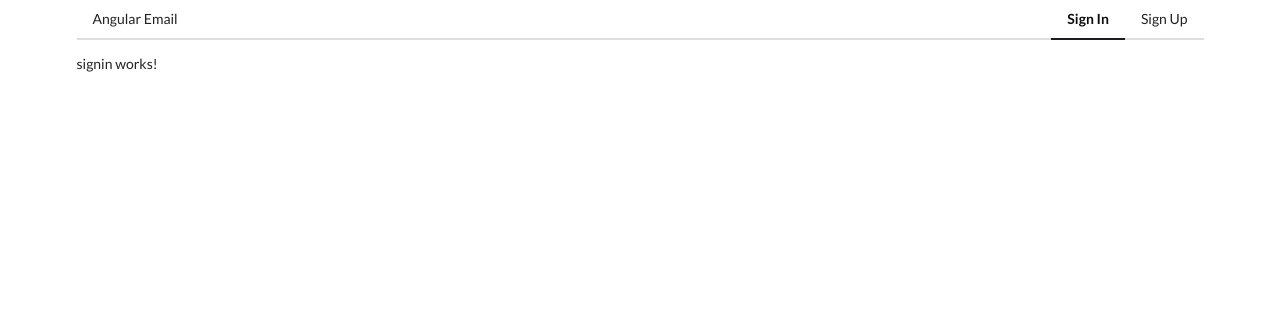
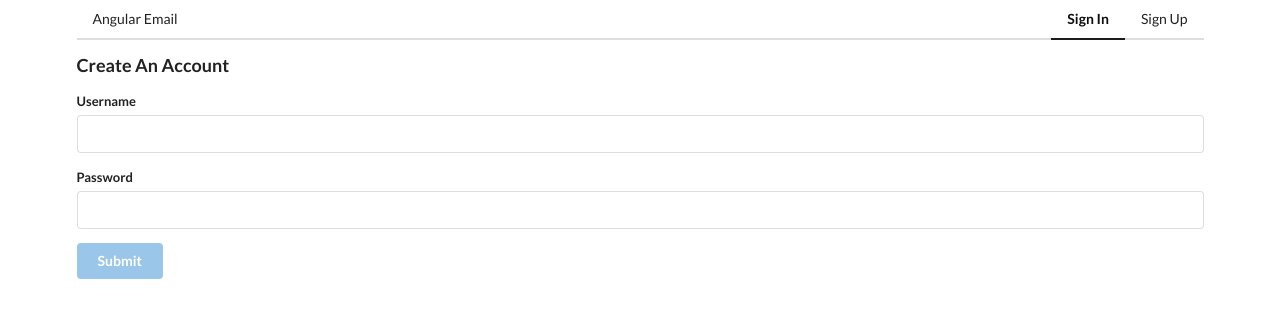
Before and after one commit to mtedone/angular-email-client, an Angular app: page / in a window 1280 px wide. Shown: the top 318 px of the page. Built offline with nearby package versions, Linux system fonts and the light colour scheme; no server answers.

Commit message:
Implement signin functionality

```diff
--- a/src/app/auth/auth-http-interceptor.ts
+++ b/src/app/auth/auth-http-interceptor.ts
@@ -7,7 +7,7 @@ import {
   HttpEventType,
 } from '@angular/common/http';
 import { Observable } from 'rxjs';
-import { tap } from 'rxjs/operators';
+import { tap, filter } from 'rxjs/operators';
 
 @Injectable()
 export class AuthHttpInterceptor implements HttpInterceptor {
@@ -19,12 +19,6 @@ export class AuthHttpInterceptor implements HttpInterceptor {
       withCredentials: true,
     });
 
-    return next.handle(modifiedReq).pipe(
-      tap((val) => {
-        if (val.type === HttpEventType.Response) {
-          console.log('Got a response', val);
-        }
-      })
-    );
+    return next.handle(modifiedReq);
   }
 }
--- a/src/app/auth/auth-routing.module.ts
+++ b/src/app/auth/auth-routing.module.ts
@@ -3,10 +3,16 @@ import { Routes, RouterModule } from '@angular/router';
 
 import { SigninComponent } from './signin/signin.component';
 import { SignupComponent } from './signup/signup.component';
+import { SignoutComponent } from './signout/signout.component';
+
 const routes: Routes = [
   {
     path: 'signup',
     component: SignupComponent,
+  },
+  {
+    path: 'signout',
+    component: SignoutComponent,
   },
   {
     path: '',
--- a/src/app/auth/auth.module.ts
+++ b/src/app/auth/auth.module.ts
@@ -6,9 +6,10 @@ import { AuthRoutingModule } from './auth-routing.module';
 import { SigninComponent } from './signin/signin.component';
 import { SignupComponent } from './signup/signup.component';
 import { SharedModule } from '../shared/shared.module';
+import { SignoutComponent } from './signout/signout.component';
 
 @NgModule({
-  declarations: [SigninComponent, SignupComponent],
+  declarations: [SigninComponent, SignupComponent, SignoutComponent],
   imports: [CommonModule, AuthRoutingModule, ReactiveFormsModule, SharedModule],
 })
 export class AuthModule {}
--- a/src/app/auth/auth.service.ts
+++ b/src/app/auth/auth.service.ts
@@ -13,7 +13,17 @@ interface SignupCredentials {
   passwordConfirmation: string;
 }
 
+interface SigninCredentials {
+  username: string;
+  password: string;
+}
+
 interface SignupResponse {
+  username: string;
+}
+
+interface SignedInResponse {
+  authenticated: boolean;
   username: string;
 }
 
@@ -47,9 +57,27 @@ export class AuthService {
   }
 
   checkAuth() {
-    return this.http.get(`${this.baseUrl}/auth/signedin`).pipe(
-      tap((response) => {
-        console.log(response);
+    return this.http
+      .get<SignedInResponse>(`${this.baseUrl}/auth/signedin`)
+      .pipe(
+        tap(({ authenticated }) => {
+          this.signedIn$.next(authenticated);
+        })
+      );
+  }
+
+  signin(credentials: SigninCredentials) {
+    return this.http.post(`${this.baseUrl}/auth/signin`, credentials).pipe(
+      tap(() => {
+        this.signedIn$.next(true);
+      })
+    );
+  }
+
+  signout() {
+    return this.http.post(`${this.baseUrl}/auth/signout`, {}).pipe(
+      tap((val) => {
+        this.signedIn$.next(false);
       })
     );
   }
--- a/src/app/auth/signin/signin.component.css
+++ b/src/app/auth/signin/signin.component.css
@@ -0,0 +1,3 @@
+.basic.label {
+  margin-bottom: 0.25rem;
+}
--- a/src/app/auth/signin/signin.component.html
+++ b/src/app/auth/signin/signin.component.html
@@ -1 +1,27 @@
-<p>signin works!</p>
+<h3>Create An Account</h3>
+<form [formGroup]="authForm" class="ui form" (ngSubmit)="onSubmit()">
+  <app-input
+    label="Username"
+    [control]="authForm.get('username')"
+    inputType="text"
+  ></app-input>
+  <app-input
+    label="Password"
+    [control]="authForm.get('password')"
+    inputType="password"
+  ></app-input>
+
+  <div class="ui red basic label" *ngIf="authForm.errors">
+    <p *ngIf="authForm.errors.noConnection">
+      No internet connection detected, failed to sign in
+    </p>
+    <p *ngIf="authForm.errors.unknownError">Failed to sign in</p>
+    <p *ngIf="authForm.errors.credentials">Invalid login information</p>
+  </div>
+
+  <div>
+    <button class="ui submit button primary" [disabled]="authForm.invalid">
+      Submit
+    </button>
+  </div>
+</form>
--- a/src/app/auth/signin/signin.component.ts
+++ b/src/app/auth/signin/signin.component.ts
@@ -1,15 +1,57 @@
 import { Component, OnInit } from '@angular/core';
+import { FormGroup, FormControl, Validators } from '@angular/forms';
+import { AuthService } from '../auth.service';
 
 @Component({
   selector: 'app-signin',
   templateUrl: './signin.component.html',
-  styleUrls: ['./signin.component.css']
+  styleUrls: ['./signin.component.css'],
 })
 export class SigninComponent implements OnInit {
+  authForm = new FormGroup({
+    username: new FormControl('', [
+      Validators.required,
+      Validators.minLength(3),
+      Validators.maxLength(20),
+      Validators.pattern(/^[a-z0-9]+$/),
+    ]),
+    password: new FormControl('', [
+      Validators.required,
+      Validators.minLength(4),
+      Validators.maxLength(20),
+    ]),
+  });
 
-  constructor() { }
+  constructor(private authService: AuthService) {}
 
-  ngOnInit(): void {
+  ngOnInit(): void {}
+
+  onSubmit() {
+    if (this.authForm.invalid) {
+      return;
+    }
+
+    this.authService.signin(this.authForm.value).subscribe({
+      next: (response) => {
+        //Navigate to some other route
+      },
+
+      error: (err) => {
+        console.log('An error occurred during signin:', err);
+
+        const { error } = err;
+
+        if (!err.status) {
+          this.authForm.setErrors({
+            noConnection: true,
+          });
+          return;
+        }
+
+        if (error.username || error.password) {
+          this.authForm.setErrors({ credentials: true });
+        }
+      },
+    });
   }
-
 }
--- /dev/null
+++ b/src/app/auth/signout/signout.component.html
@@ -0,0 +1 @@
+<h1>Signing you out...</h1>
--- /dev/null
+++ b/src/app/auth/signout/signout.component.ts
@@ -0,0 +1,18 @@
+import { Component, OnInit } from '@angular/core';
+import { AuthService } from '../auth.service';
+import { Router } from '@angular/router';
+
+@Component({
+  selector: 'app-signout',
+  templateUrl: './signout.component.html',
+  styleUrls: ['./signout.component.css'],
+})
+export class SignoutComponent implements OnInit {
+  constructor(private authService: AuthService, private router: Router) {}
+
+  ngOnInit(): void {
+    this.authService.signout().subscribe(() => {
+      this.router.navigateByUrl('/');
+    });
+  }
+}
```
Also changed, not shown: src/app/auth/signout/signout.component.css (added), 1 other file (tests, documents, lock files or other folders).
